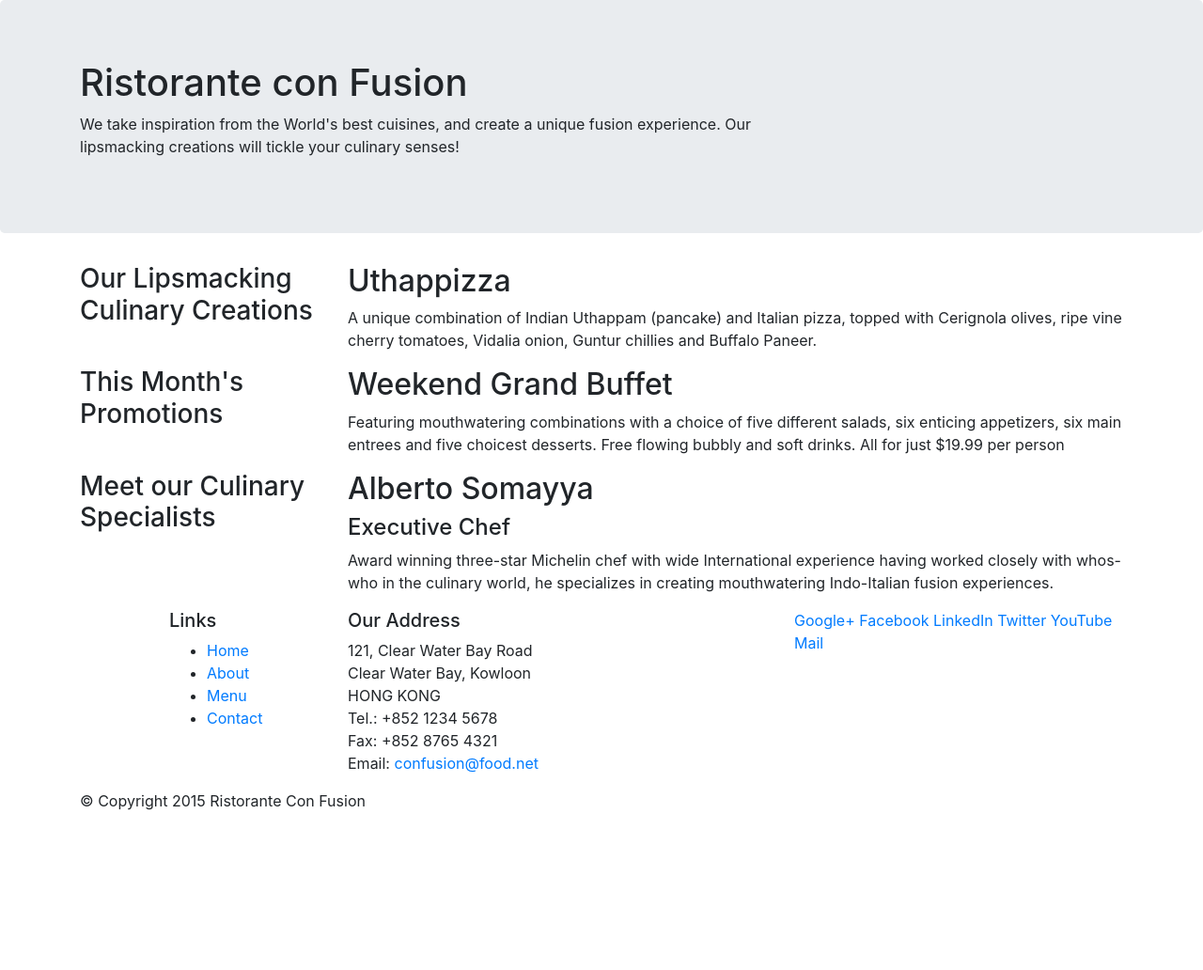
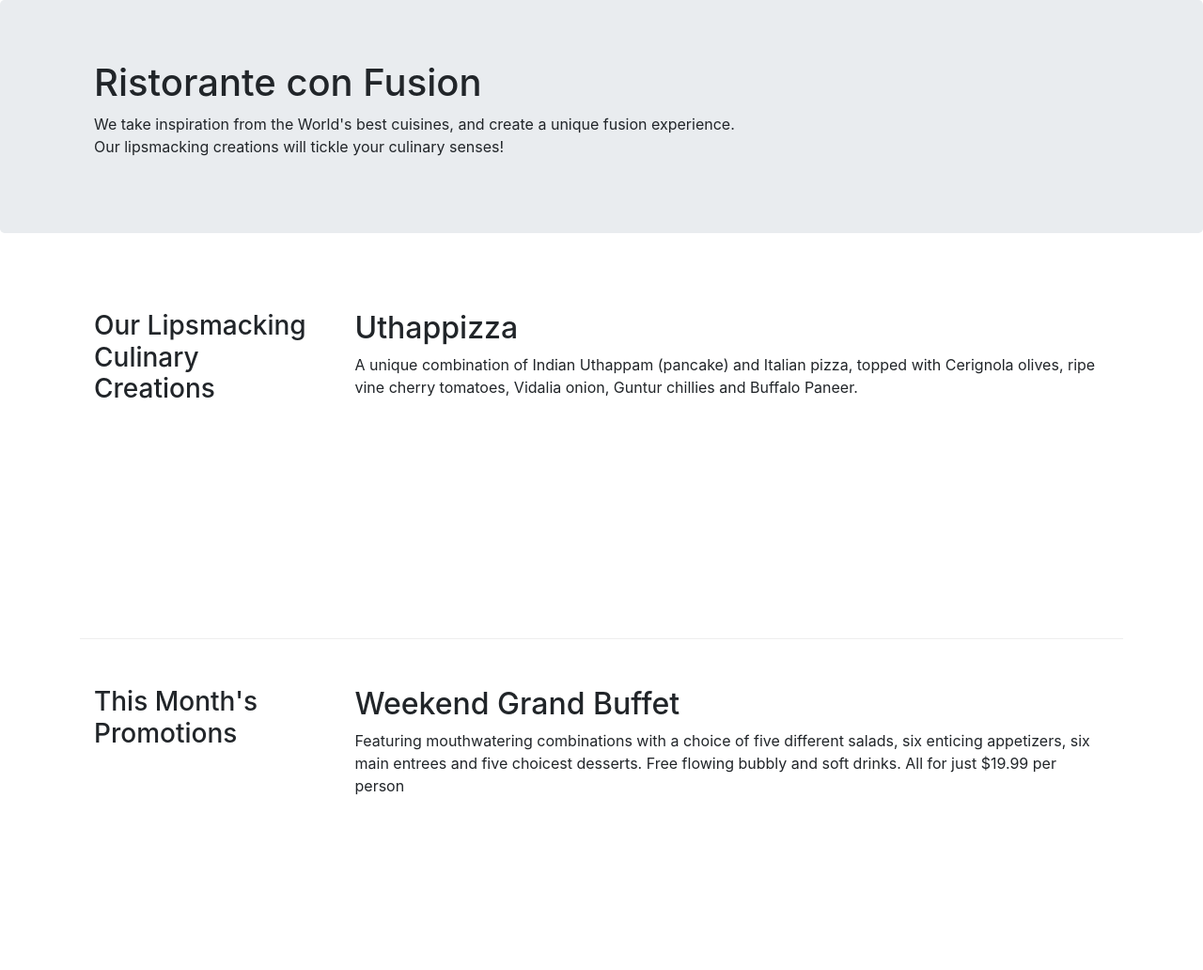
Before and after one commit to macguti/bootstrap, a website: page index.html in a window 1280 px wide. Shown: the top 1032 px of the page at 94% size. Before the commit the page ends 880 px from the top, so only its background shows below. Drawn offline with nearby package versions, Linux system fonts and the light colour scheme.

Commit message:
flex order classes-cssclasses

```diff
--- /dev/null
+++ b/css/styles.css
@@ -0,0 +1,18 @@
+.row-header{
+    margin: 0px auto;
+    padding: 0px auto;
+}
+
+.row-content{
+margin: 0px auto;
+padding: 50px 0px 50px 0px;
+border-bottom: 1px ridge;
+min-height: 400px;
+
+}
+
+.footer{
+    background-color: #d1c4e9;
+    margin: 0px auto;
+    padding: 20px 0px 20px 0px;
+}
--- a/index.html
+++ b/index.html
@@ -10,13 +10,14 @@
 
     <!-- Bootstrap CSS -->
     <link rel="stylesheet" href="node_modules/bootstrap/dist/css/bootstrap.min.css">
+<link rel="stylesheet" href="css/styles.css">
 </head>
 
 <body>
 
     <header class="jumbotron">
         <div class="container">
-            <div class="row">
+            <div class="row row-header">
                 <div class="col-12 col-sm-8">
                     <h1>Ristorante con Fusion</h1>
                     <p>We take inspiration from the World's best cuisines, and create a unique fusion experience. Our lipsmacking creations will tickle your culinary senses!</p>
@@ -28,18 +29,18 @@
     </header>
 
     <div class="container">
-        <div class="row" >
-            <div class="col-sm-4 push-sm-8 col-md-3 push-md-9">
+        <div class="row row-content" >
+            <div class="col-sm-4 push-sm-8 col-md-3 flex-last">
                 <h3>Our Lipsmacking Culinary Creations</h3>
             </div>
-            <div class="col-sm pull-sm-4 col-md pull-md-3">
+            <div class="col-sm  col-md flex first">
                 <h2>Uthappizza</h2>
                 <p>A unique combination of Indian Uthappam (pancake) and Italian pizza, topped with Cerignola olives, ripe vine cherry tomatoes, Vidalia onion, Guntur chillies and Buffalo Paneer.</p>
             </div>
         </div>
 
 
-        <div class="row">
+        <div class="row row-content">
             <div class="col-sm-4 col-md-3">
                 <h3>This Month's Promotions</h3>
             </div>
@@ -49,11 +50,11 @@
             </div>
         </div>
 
-        <div class="row">
-            <div class="col-sm-4 push-sm-8 col-md-3 push-md-9">
+        <div class="row row-content">
+            <div class="col-sm-4 col-md-3 flex-last">
                 <h3  >Meet our Culinary Specialists</h3>
             </div>
-            <div class="col-sm pull-sm-4 col-md pull-md-3">
+            <div class="col-sm  col-md flex-first">
                 <h2>Alberto Somayya</h2>
                 <h4>Executive Chef</h4>
                 <p>Award winning three-star Michelin chef with wide International experience having worked closely with whos-who in the culinary world, he specializes in creating mouthwatering Indo-Italian fusion experiences. </p>
@@ -61,12 +62,12 @@
         </div>
     </div>
 
-    <footer>
+    <footer class="footer">
         <div class="container">
             <div class="row">
                 <div class="col-5 offset-1 col-sm-2">
                     <h5>Links</h5>
-                    <ul>
+                    <ul class="list-unstyled">
                         <li><a href="#">Home</a></li>
                         <li><a href="#">About</a></li>
                         <li><a href="#">Menu</a></li>
```
